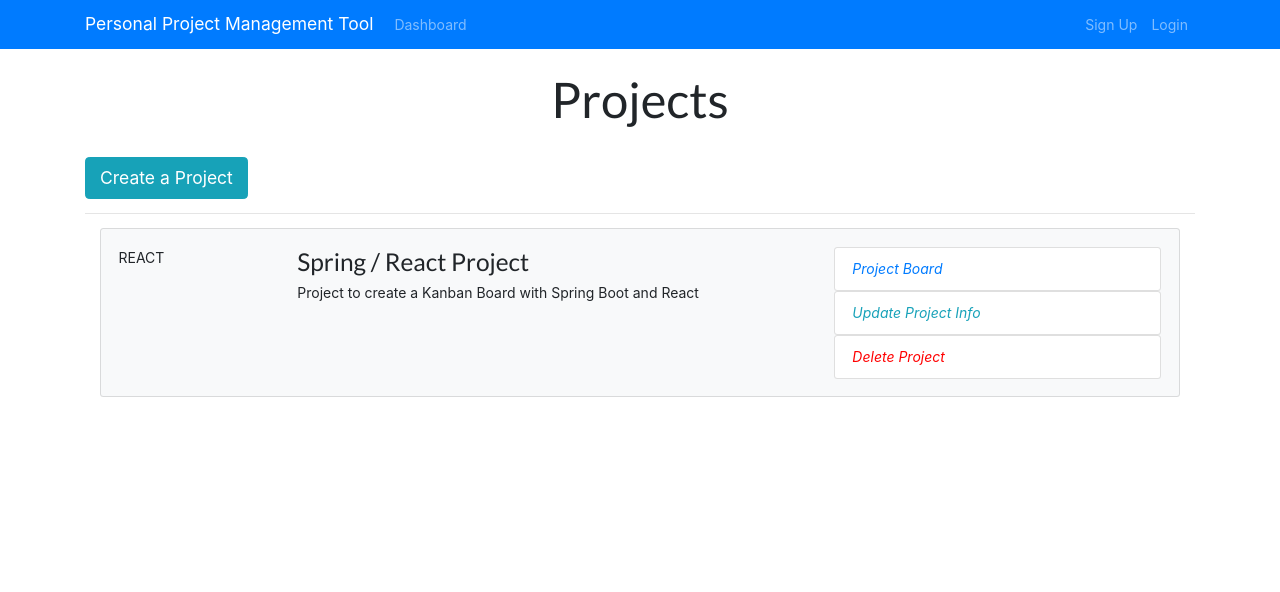
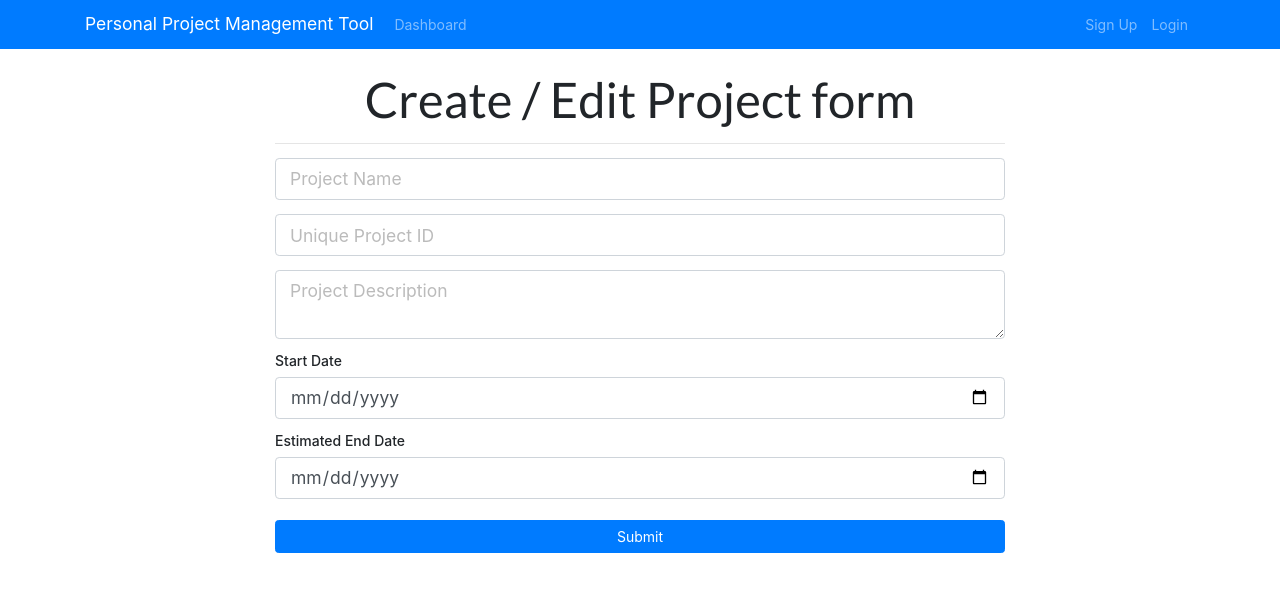
Before and after one commit to GUNJAN1999/Personal-Project-Management-Tool, a React (Create React App) app in the folder ppmtool-react-client/: page /addProject in a window 1280 px wide. Shown: the top 592 px of the page. Built offline with nearby package versions, Linux system fonts and the light colour scheme.

Commit message:
front-end completed

```diff
--- a/ppmtool-react-client/package.json
+++ b/ppmtool-react-client/package.json
@@ -9,6 +9,7 @@
     "bootstrap": "^4.3.1",
     "react": "^17.0.1",
     "react-dom": "^17.0.1",
+    "react-router-dom": "^4.3.1",
     "react-scripts": "4.0.0",
     "web-vitals": "^0.2.4"
   },
--- a/ppmtool-react-client/src/App.js
+++ b/ppmtool-react-client/src/App.js
@@ -3,14 +3,19 @@
 import Dashboard from './components/Dashboard';
 import Header from './components/Layout/Header';
 import "bootstrap/dist/css/bootstrap.min.css"
+import { BrowserRouter as Router,Route} from 'react-router-dom';
 
+import AddProject from "./components/Project/AddProject";
 
 function App() {
   return (
-    <div className="App">
-    <Header/>
-    <Dashboard/>
-    </div>
+    <Router>
+      <div className="App">
+        <Header/>
+        <Route exact path="/dashboard" component={Dashboard}/>
+        <Route exact path="/addProject" component={AddProject}/>
+      </div>
+    </Router>
   );
 }
 
--- a/ppmtool-react-client/src/components/Dashboard.js
+++ b/ppmtool-react-client/src/components/Dashboard.js
@@ -1,5 +1,7 @@
 import React, { Component } from 'react'
+import CreateProjectButton from './Project/CreateProjectButton';
 import ProjectItem from './Project/ProjectItem'
+
 
 export default class Dashboard extends Component {
 	render() {
@@ -11,9 +13,7 @@
 					<div class="col-md-12">
 						<h1 class="display-4 text-center">Projects</h1>
 						<br />
-						<a href="ProjectForm.html" class="btn btn-lg btn-info">
-							Create a Project
-						</a>
+						<CreateProjectButton/>
 						<br />
 						<hr />
 						<ProjectItem/>
--- /dev/null
+++ b/ppmtool-react-client/src/components/Project/AddProject.js
@@ -0,0 +1,86 @@
+import React, { Component } from 'react'
+
+class AddProject extends Component {
+
+	constructor()
+	{
+		super();
+		this.state={
+			"projectName":"",
+			"projectIdentifier":"",
+			"description":"",
+			"start_date":"",
+			"end_date":"",
+		}
+		this.onSubmit=this.onSubmit.bind(this);
+	}
+
+	onSubmit(e)
+	{
+		e.preventDefault();
+		const newProject={
+			"projectName":this.state.projectName,
+			"projectIdentifier":this.state.projectIdentifier,
+			"description":this.state.description,
+			"start_date":this.state.start_date,
+			"end_date":this.state.end_date
+		}
+		console.log(newProject);
+	}
+
+	onChange(e)
+	{
+		this.setState({[e.target.name]:e.target.value});
+	}
+	render() {
+		return (
+			<div className="project">
+        <div className="container">
+            <div className="row">
+                <div className="col-md-8 m-auto">
+                    <h5 className="display-4 text-center">Create / Edit Project form</h5>
+                    <hr />
+                    <form onSubmit={this.onSubmit}>
+                        <div className="form-group">
+                            <input type="text" className="form-control form-control-lg " placeholder="Project Name"
+							name="projectName"
+							value={this.state.projectName}
+							onChange={this.onChange.bind(this)}/>
+                        </div>
+                        <div className="form-group">
+                            <input type="text" className="form-control form-control-lg" placeholder="Unique Project ID"
+							name="projectIdentifier"
+							value={this.state.projectIdentifier}
+							onChange={this.onChange.bind(this)}/>
+                        </div>
+                        <div className="form-group">
+							<textarea className="form-control form-control-lg"
+							name="description"
+							placeholder="Project Description"
+							value={this.state.description}
+							onChange={this.onChange.bind(this)}></textarea>
+                        </div>
+                        <h6>Start Date</h6>
+                        <div className="form-group">
+							<input type="date" className="form-control form-control-lg" name="start_date"
+							value={this.state.start_date}
+							onChange={this.onChange.bind(this)} />
+                        </div>
+                        <h6>Estimated End Date</h6>
+                        <div className="form-group">
+							<input type="date" className="form-control form-control-lg"
+							name="end_date"
+							value={this.state.end_date}
+							onChange={this.onChange.bind(this)}/>
+                        </div>
+                        <input type="submit" className="btn btn-primary btn-block mt-4" />
+                    </form>
+                </div>
+            </div>
+        </div>
+    </div>
+
+		);
+	}
+}
+export default AddProject;
--- /dev/null
+++ b/ppmtool-react-client/src/components/Project/CreateProjectButton.js
@@ -0,0 +1,13 @@
+import React from 'react'
+import {Link} from "react-router-dom";
+
+const CreateProjectButton=()=> {
+	return (
+		<React.Fragment>
+		<Link to="/addProject" class="btn btn-lg btn-info">
+			Create a Project
+		</Link>
+		</React.Fragment>
+	)
+}
+export default  CreateProjectButton;
```
Also changed, not shown: 1 other file (tests, documents, lock files or other folders).
